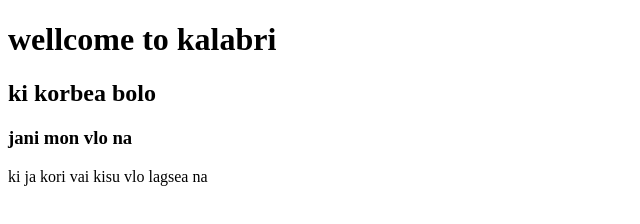
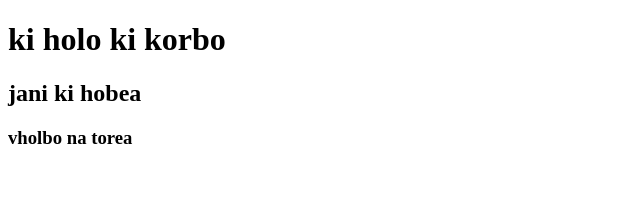
Before and after one commit to naimurrahamannaim/my-second-repo, a plain HTML site: page index.html in a window 1280 px wide. Shown: the whole page, without its empty margins (0-640 px from the left). Drawn offline with Linux system fonts and the light colour scheme.

Commit message:
kalabari

```diff
--- a/index.html
+++ b/index.html
@@ -7,10 +7,8 @@
     <title>my-second-repo</title>
 </head>
 <body>
-
-    <h1>wellcome to kalabri</h1>
-    <h2>ki korbea bolo</h2>
-    <h3>jani mon vlo na</h3>
-    <p>ki ja kori vai kisu vlo lagsea na</p>
+    <h1>ki holo ki korbo</h1>
+    <h2>jani ki hobea</h2>
+    <h3>vholbo na torea</h3>
 </body>
 </html>
```
